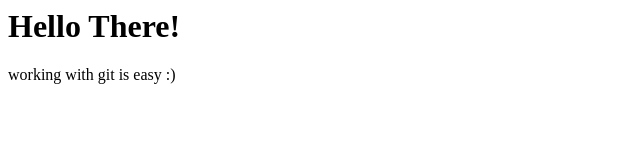
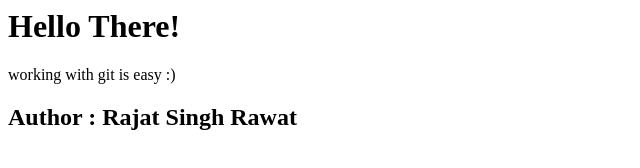
Before and after one commit to RajatWithGolang/PracticeGit, a plain HTML site: page index.html in a window 1280 px wide. Shown: the whole page, without its empty margins (0-640 px from the left). Drawn offline with Linux system fonts and the light colour scheme.

Commit message:
Addded Author Detail

```diff
--- a/index.html
+++ b/index.html
@@ -3,3 +3,5 @@
 <div>
     <p>working with git is easy :)</p>
 </div>
+
+<h2>Author : Rajat Singh Rawat</h2>
```
